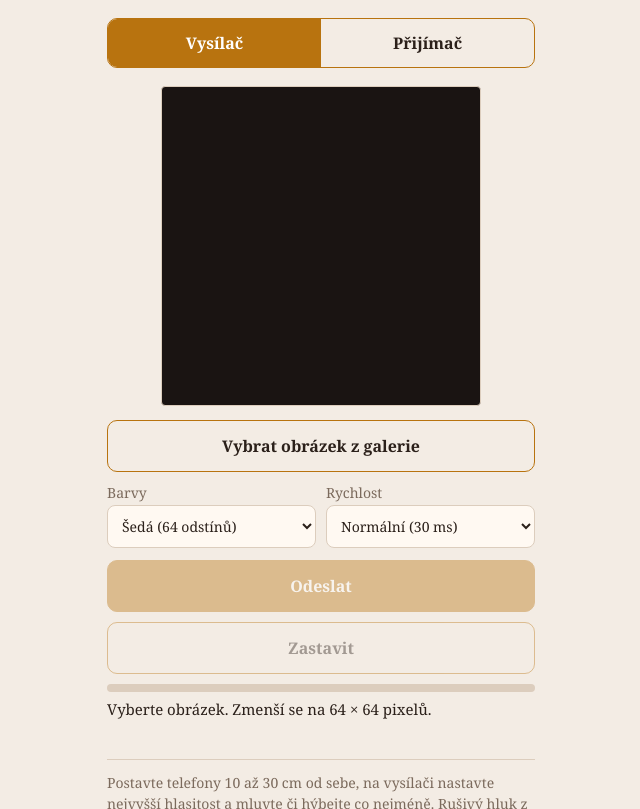
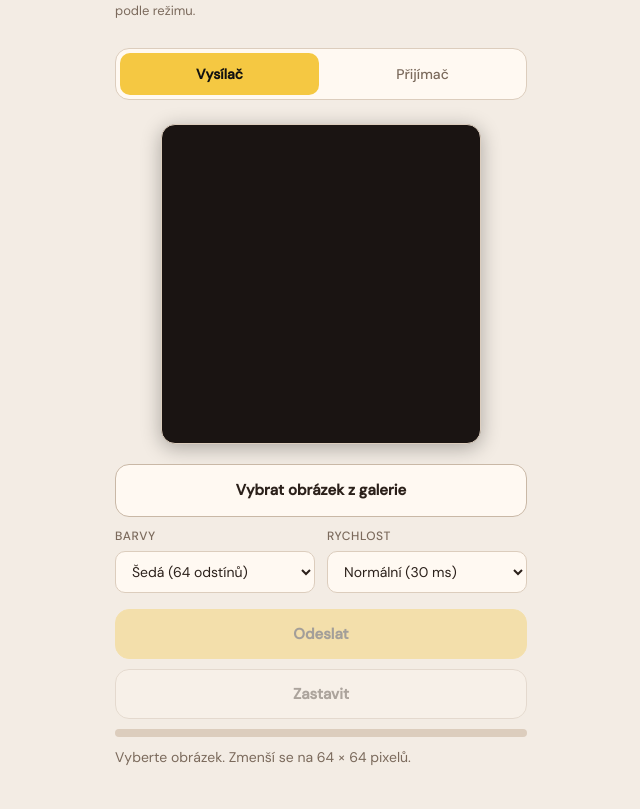
Before and after one commit to filahl/filahl.github.io, a plain HTML site: page temp/1.html in a window 1280 px wide. Shown: the part 103-912 px from the top of the page, without its empty margins (319-959 px from the left). Drawn offline with Linux system fonts and the light colour scheme; a web font is replaced by a local one.

Commit message:
Refactor CSS styles and update font imports

```diff
--- a/temp/1.html
+++ b/temp/1.html
@@ -5,32 +5,346 @@
 <meta name="viewport" content="width=device-width, initial-scale=1, viewport-fit=cover">
 <title>Zvukový přenos obrázku</title>
 <style>
-:root{--bg:#f3ece4;--card:#fff9f2;--fg:#2b201a;--mut:#7b6a5c;--line:#dccdbd;--acc:#b8730f;--accfg:#fff;--cv:#1a1412;box-sizing:border-box;padding-top:env(safe-area-inset-top,0px);padding-bottom:env(safe-area-inset-bottom,0px)}
-@media(prefers-color-scheme:dark){:root:not([data-theme="light"]){--bg:#171210;--card:#241c18;--fg:#efe4d6;--mut:#a89684;--line:#3c3029;--acc:#f0b247;--accfg:#1d1308}}
-:root[data-theme="dark"]{--bg:#171210;--card:#241c18;--fg:#efe4d6;--mut:#a89684;--line:#3c3029;--acc:#f0b247;--accfg:#1d1308}
-*{box-sizing:border-box}
-html{scroll-padding-top:env(safe-area-inset-top,0px)}
-body{margin:0;background:var(--bg);color:var(--fg);font:16px/1.5 "Iowan Old Style",Georgia,serif}
-main{max-width:460px;margin:0 auto;padding:20px 16px 40px}
-h1{font-size:26px;line-height:1.15;margin:4px 0 4px;font-weight:600;letter-spacing:-.01em}
-.sub{color:var(--mut);margin:0 0 18px;font-size:15px}
-.seg{display:grid;grid-template-columns:1fr 1fr;border:1.5px solid var(--acc);border-radius:10px;overflow:hidden;margin-bottom:18px}
-.seg button{border:0;background:none;color:var(--fg);font:inherit;font-weight:600;padding:12px;cursor:pointer}
-.seg button[aria-pressed="true"]{background:var(--acc);color:var(--accfg)}
-section{display:none}section.on{display:block}
-canvas{display:block;width:100%;max-width:320px;aspect-ratio:1;margin:0 auto 14px;image-rendering:pixelated;border:1px solid var(--line);border-radius:4px;background:var(--cv)}
-.row{display:grid;grid-template-columns:1fr 1fr;gap:10px;margin-bottom:12px}
-label.f{display:block;font-size:14px;color:var(--mut)}
-select{width:100%;font:inherit;padding:10px;margin-top:2px;background:var(--card);color:var(--fg);border:1px solid var(--line);border-radius:8px}
-.btn{display:block;width:100%;font:inherit;font-weight:600;padding:13px;border-radius:10px;border:1.5px solid var(--acc);background:var(--acc);color:var(--accfg);cursor:pointer;margin-bottom:10px;text-align:center}
-.btn.o{background:none;color:var(--fg)}
-.btn:disabled{opacity:.4}
-.bar{height:8px;background:var(--line);border-radius:4px;overflow:hidden;margin:6px 0}
-.bar i{display:block;height:100%;width:0;background:var(--acc)}
-.st{min-height:3em;font-size:15px;margin:6px 0}
-.tip{font-size:14px;color:var(--mut);border-top:1px solid var(--line);padding-top:12px;margin-top:16px}
-input[type=file]{display:none}
-:focus-visible{outline:2px solid var(--acc);outline-offset:2px}
+/* ============================================
+   FONTS + RESET
+   ============================================ */
+@import url('https://fonts.googleapis.com/css2?family=Syne:wght@700;800&family=DM+Sans:wght@300;400;500&display=swap');
+@import url('https://fonts.googleapis.com/css2?family=Jacquard+24&display=swap');
+
+* {
+  margin: 0;
+  padding: 0;
+  box-sizing: border-box;
+  -webkit-tap-highlight-color: transparent;
+}
+
+/* ============================================
+   PROMĚNNÉ – přebráno z Lightboxu
+   ============================================ */
+:root {
+  --bg: #111;
+  --card: #1a1a1a;
+  --card-hover: #1e1c14;
+  --fg: #fff;
+  --mut: #666;
+  --line: #2a2a2a;
+  --line-strong: #333;
+  --acc: #f5c842;
+  --acc-dim: #e0b530;
+  --acc-dark: #1e1c14;
+  --accfg: #111;
+  --cv: #000;
+}
+
+/* světlý režim (volitelně – Lightbox je primárně tmavý) */
+@media (prefers-color-scheme: light) {
+  :root:not([data-theme="dark"]) {
+    --bg: #f3ece4;
+    --card: #fff9f2;
+    --fg: #2b201a;
+    --mut: #7b6a5c;
+    --line: #dccdbd;
+    --line-strong: #c9b8a6;
+    --cv: #1a1412;
+  }
+}
+
+/* ============================================
+   LAYOUT
+   ============================================ */
+html {
+  scroll-padding-top: env(safe-area-inset-top, 0px);
+}
+
+body {
+  margin: 0;
+  background: var(--bg);
+  color: var(--fg);
+  font-family: 'DM Sans', sans-serif;
+  font-size: 15px;
+  line-height: 1.5;
+  min-height: 100dvh;
+  padding-top: env(safe-area-inset-top, 0px);
+  padding-bottom: env(safe-area-inset-bottom, 0px);
+}
+
+main {
+  max-width: 460px;
+  margin: 0 auto;
+  padding: 32px 24px 48px;
+}
+
+/* ============================================
+   NADPISY
+   ============================================ */
+h1 {
+  font-family: 'Jacquard 24', system-ui;
+  font-weight: 400;
+  font-size: 42px;
+  line-height: 1.05;
+  margin: 0 0 8px;
+  letter-spacing: -0.02em;
+  color: var(--fg);
+}
+
+h1::first-letter {
+  color: var(--acc);
+}
+
+.sub {
+  color: var(--mut);
+  margin: 0 0 28px;
+  font-size: 13px;
+  text-align: left;
+}
+
+/* ============================================
+   PŘEPÍNAČ REŽIMŮ (segment)
+   ============================================ */
+.seg {
+  display: grid;
+  grid-template-columns: 1fr 1fr;
+  border: 1px solid var(--line);
+  border-radius: 14px;
+  overflow: hidden;
+  margin-bottom: 24px;
+  background: var(--card);
+  padding: 4px;
+  gap: 4px;
+}
+
+.seg button {
+  border: none;
+  background: none;
+  color: var(--mut);
+  font-family: 'DM Sans', sans-serif;
+  font-weight: 500;
+  font-size: 14px;
+  padding: 12px;
+  cursor: pointer;
+  border-radius: 10px;
+  transition: all 0.15s;
+}
+
+.seg button[aria-pressed="true"] {
+  background: var(--acc);
+  color: var(--accfg);
+  font-weight: 600;
+}
+
+.seg button:not([aria-pressed="true"]):active {
+  transform: scale(0.97);
+  background: var(--line);
+}
+
+/* ============================================
+   SEKCE
+   ============================================ */
+section {
+  display: none;
+}
+
+section.on {
+  display: block;
+}
+
+/* ============================================
+   CANVAS
+   ============================================ */
+canvas {
+  display: block;
+  width: 100%;
+  max-width: 320px;
+  aspect-ratio: 1;
+  margin: 0 auto 20px;
+  image-rendering: pixelated;
+  border: 1px solid var(--line);
+  border-radius: 14px;
+  background: var(--cv);
+  box-shadow: 0 4px 20px rgba(0, 0, 0, 0.3);
+}
+
+/* ============================================
+   FORMULÁŘOVÉ ŘÁDKY
+   ============================================ */
+.row {
+  display: grid;
+  grid-template-columns: 1fr 1fr;
+  gap: 12px;
+  margin-bottom: 16px;
+}
+
+label.f {
+  display: block;
+  font-size: 12px;
+  color: var(--mut);
+  text-transform: uppercase;
+  letter-spacing: 0.05em;
+  font-weight: 500;
+}
+
+select {
+  width: 100%;
+  font-family: 'DM Sans', sans-serif;
+  font-size: 14px;
+  padding: 10px 12px;
+  margin-top: 6px;
+  background: var(--card);
+  color: var(--fg);
+  border: 1px solid var(--line);
+  border-radius: 10px;
+  cursor: pointer;
+  transition: border-color 0.15s;
+}
+
+select:focus {
+  border-color: var(--acc);
+  outline: none;
+}
+
+select option {
+  background: var(--card);
+  color: var(--fg);
+}
+
+/* ============================================
+   TLAČÍTKA
+   ============================================ */
+.btn {
+  display: block;
+  width: 100%;
+  font-family: 'DM Sans', sans-serif;
+  font-weight: 600;
+  font-size: 15px;
+  padding: 14px;
+  border-radius: 14px;
+  border: 1px solid var(--acc);
+  background: var(--acc);
+  color: var(--accfg);
+  cursor: pointer;
+  margin-bottom: 10px;
+  text-align: center;
+  transition: all 0.15s;
+}
+
+.btn:not(:disabled):active {
+  transform: scale(0.97);
+  background: var(--acc-dim);
+}
+
+.btn:disabled {
+  opacity: 0.35;
+  cursor: not-allowed;
+}
+
+.btn.o {
+  background: var(--card);
+  color: var(--fg);
+  border-color: var(--line-strong);
+}
+
+.btn.o:not(:disabled):active {
+  transform: scale(0.97);
+  background: var(--line);
+}
+
+/* tlačítko pro výběr souboru (label) */
+label.btn.o {
+  cursor: pointer;
+}
+
+/* ============================================
+   PROGRESS BARY
+   ============================================ */
+.bar {
+  height: 8px;
+  background: var(--line);
+  border-radius: 4px;
+  overflow: hidden;
+  margin: 10px 0;
+}
+
+.bar i {
+  display: block;
+  height: 100%;
+  width: 0;
+  background: var(--acc);
+  border-radius: 4px;
+  transition: width 0.2s ease;
+}
+
+/* ============================================
+   STAVOVÉ TEXTY
+   ============================================ */
+.st {
+  min-height: 3em;
+  font-size: 14px;
+  margin: 10px 0;
+  color: var(--mut);
+  line-height: 1.5;
+}
+
+/* ============================================
+   TIP
+   ============================================ */
+.tip {
+  font-size: 13px;
+  color: var(--mut);
+  border-top: 1px solid var(--line);
+  padding-top: 16px;
+  margin-top: 24px;
+  line-height: 1.6;
+}
+
+.tip::before {
+  content: "TIP";
+  display: inline-block;
+  font-size: 10px;
+  font-weight: 600;
+  letter-spacing: 0.1em;
+  color: var(--acc);
+  border: 1px solid var(--acc);
+  border-radius: 4px;
+  padding: 1px 6px;
+  margin-right: 8px;
+  vertical-align: middle;
+}
+
+/* ============================================
+   SKRYTÝ FILE INPUT
+   ============================================ */
+input[type=file] {
+  display: none;
+}
+
+/* ============================================
+   FOCUS VIDITELNOST
+   ============================================ */
+:focus-visible {
+  outline: 2px solid var(--acc);
+  outline-offset: 2px;
+  border-radius: 4px;
+}
+
+/* ============================================
+   SCROLLBAR (volitelné)
+   ============================================ */
+::-webkit-scrollbar {
+  width: 8px;
+}
+
+::-webkit-scrollbar-track {
+  background: var(--bg);
+}
+
+::-webkit-scrollbar-thumb {
+  background: var(--line-strong);
+  border-radius: 4px;
+}
+
+::-webkit-scrollbar-thumb:hover {
+  background: var(--acc);
+}
 </style>
 </head>
 <body>
```
